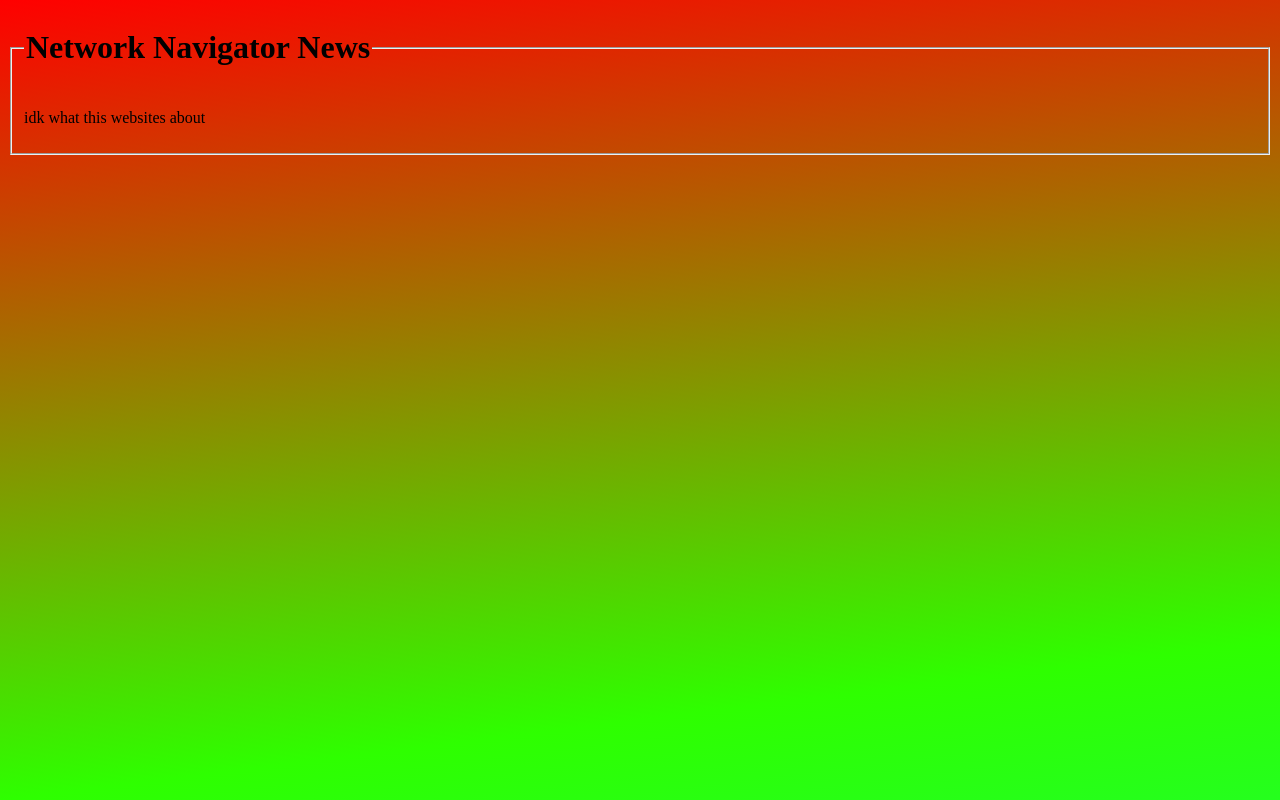
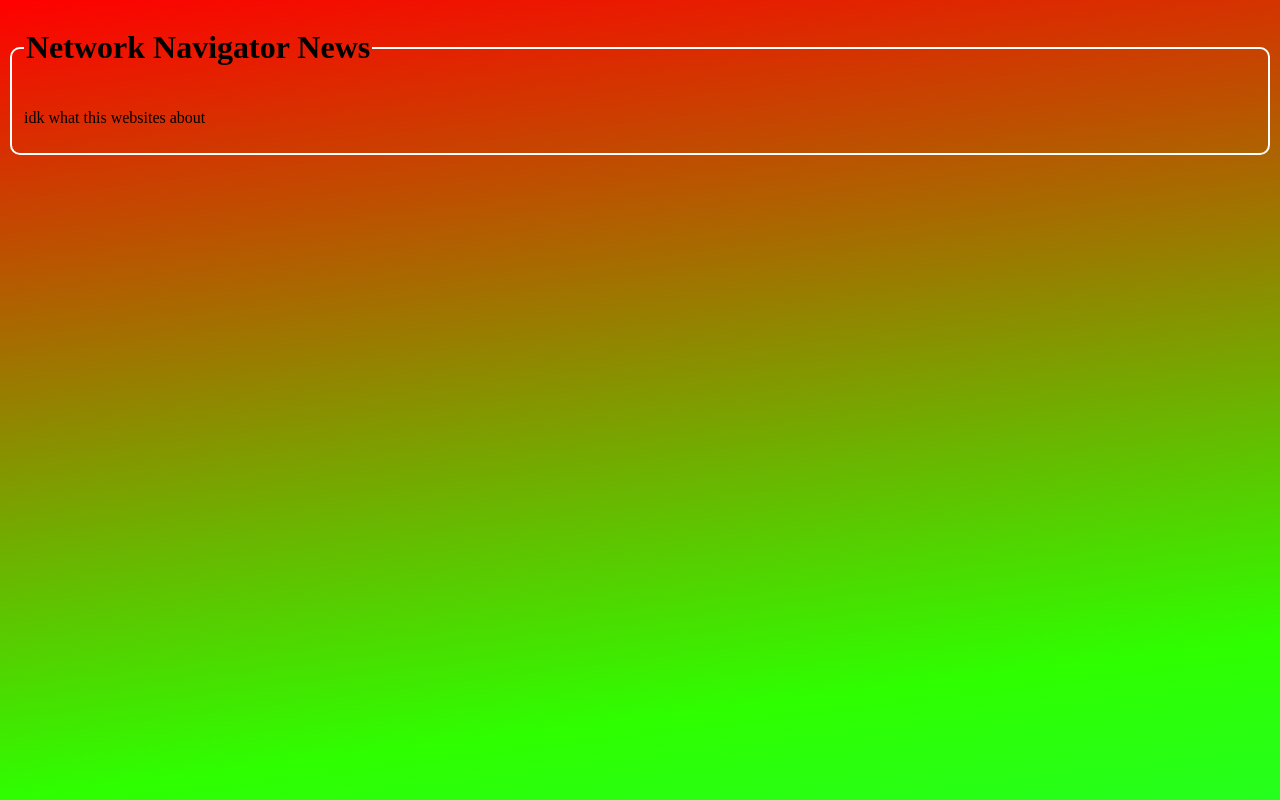
Before and after one commit to NetworkNavigatorNews/NetworkNavigatorNews.github.io, a plain HTML site: page index.html in a window 1280 px wide. Drawn offline with Linux system fonts and the light colour scheme.

Commit message:
Update index.html

```diff
--- a/index.html
+++ b/index.html
@@ -8,7 +8,7 @@
     <link rel="stylesheet" href="style.css">
   </head>
   <body>
-    <fieldset>
+    <fieldset style="border-radius:10px; border: 2px solid white">
       <legend><h1>Network Navigator News</h1></legend>
       <p>idk what this websites about</p>
     </fieldset>
```
